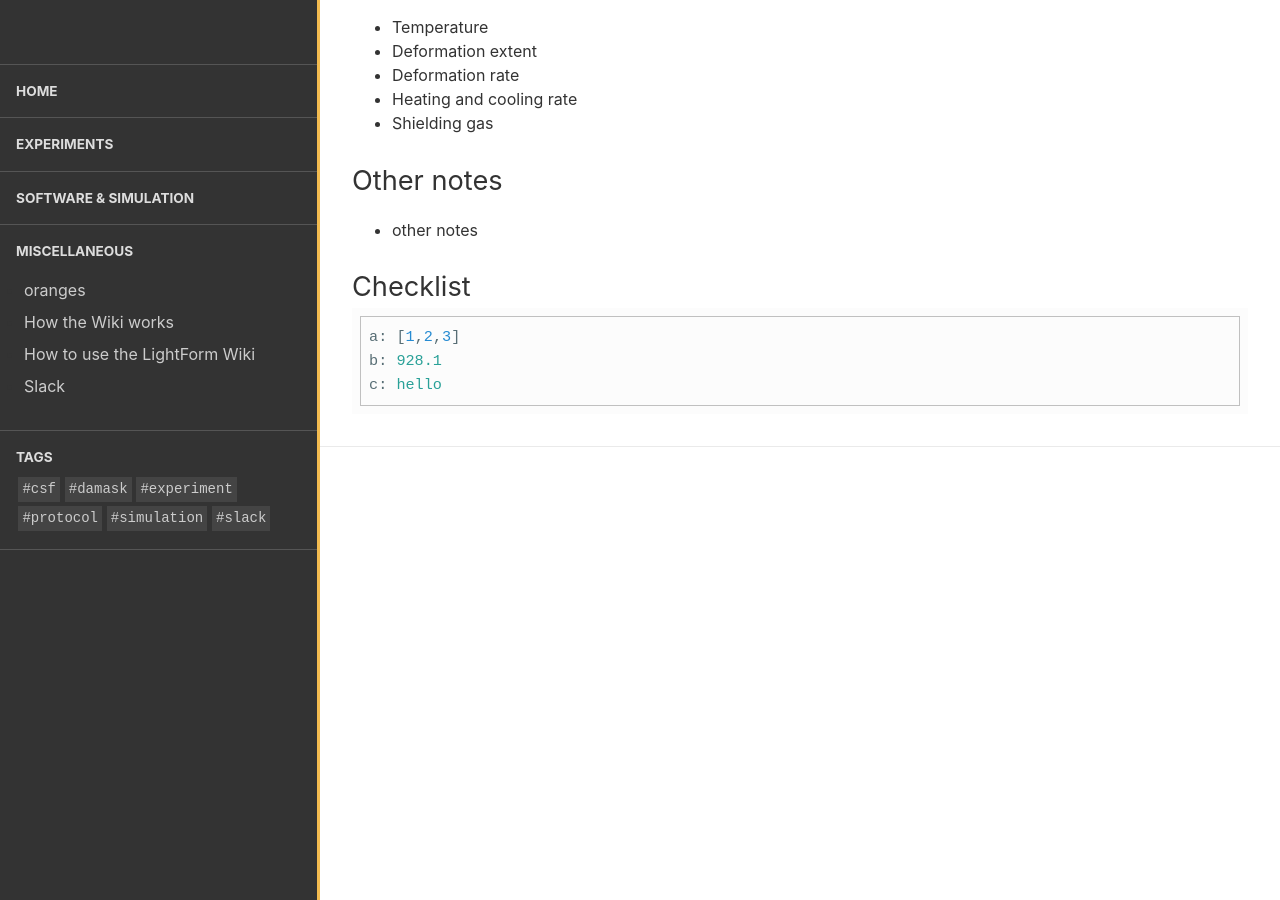
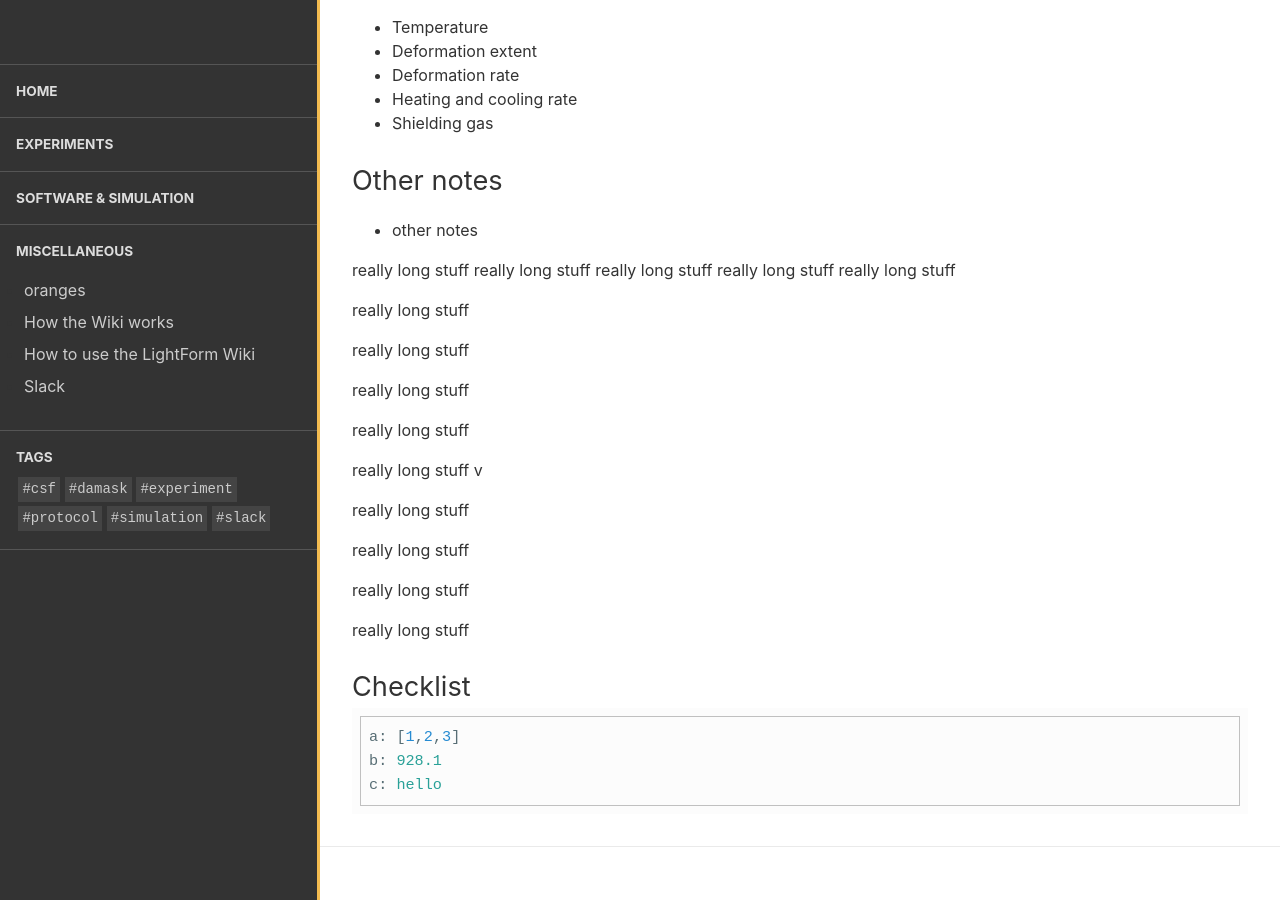
Before and after one commit to test-aplowman/test-aplowman.github.io, a Jekyll site: the page built from collections/_experiments/dilatometer_hot.md, in a window 1280 px wide and 900 px high, scrolled down 502 px. Built offline with Jekyll 4.4.1, drawn with Linux system fonts in a browser that asks for light colours.

Commit message:
More checklist stuff

```diff
--- a/_includes/checklists/heya.yml
+++ b/_includes/checklists/heya.yml
@@ -1 +1,3 @@
-a: 1
+here: is
+a: new
+checklist: [12,3,4]
--- a/collections/_experiments/dilatometer_hot.md
+++ b/collections/_experiments/dilatometer_hot.md
@@ -22,3 +22,28 @@
 
 ## Other notes
 - other notes
+
+really long stuff
+really long stuff
+really long stuff
+really long stuff
+really long stuff
+
+really long stuff
+
+really long stuff
+
+really long stuff
+
+really long stuff
+
+really long stuff
+v
+
+really long stuff
+
+really long stuff
+
+really long stuff
+
+really long stuff
```
Also changed, not shown: collections/_experiments/index.md (+10 -3 lines).
